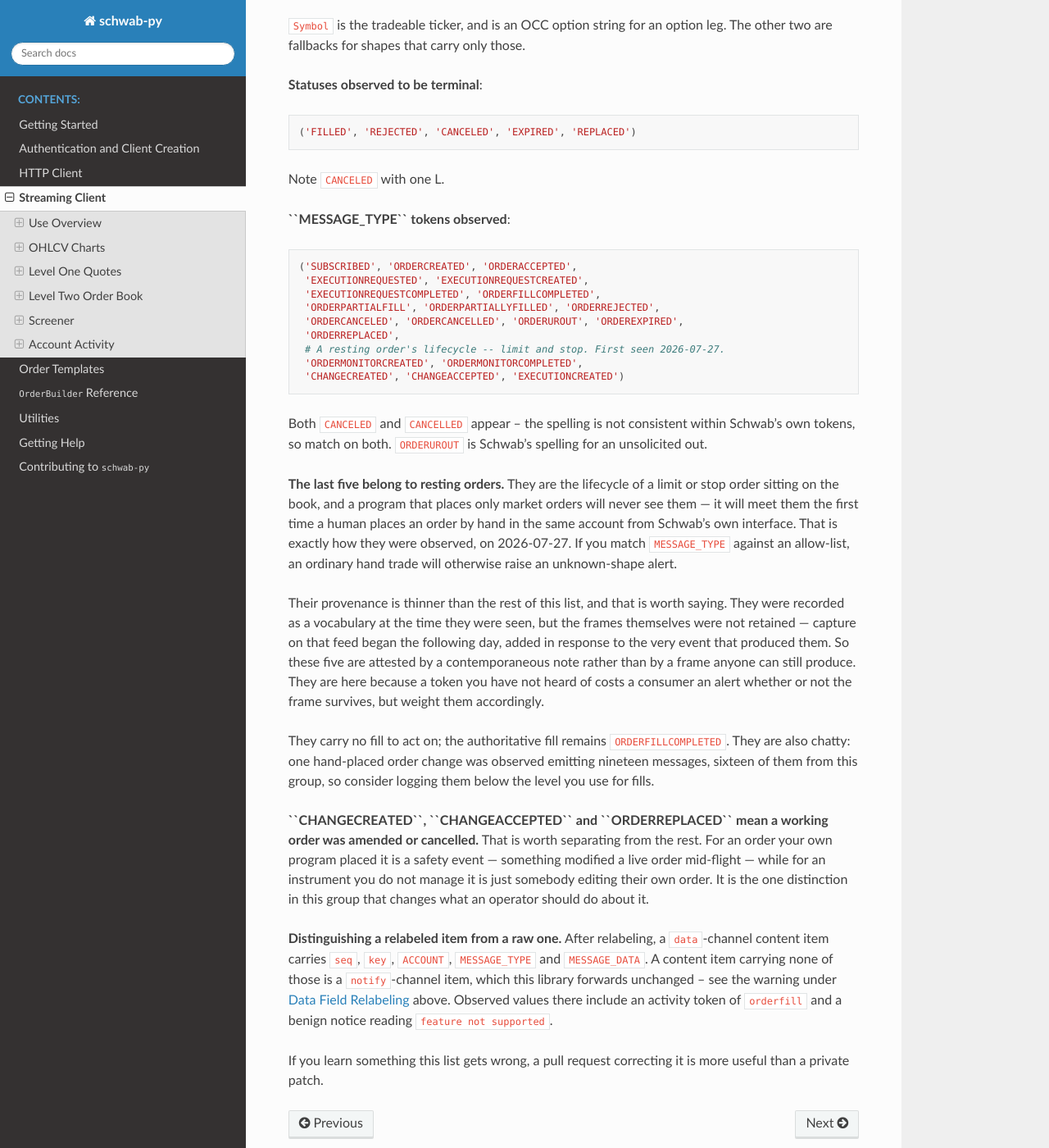
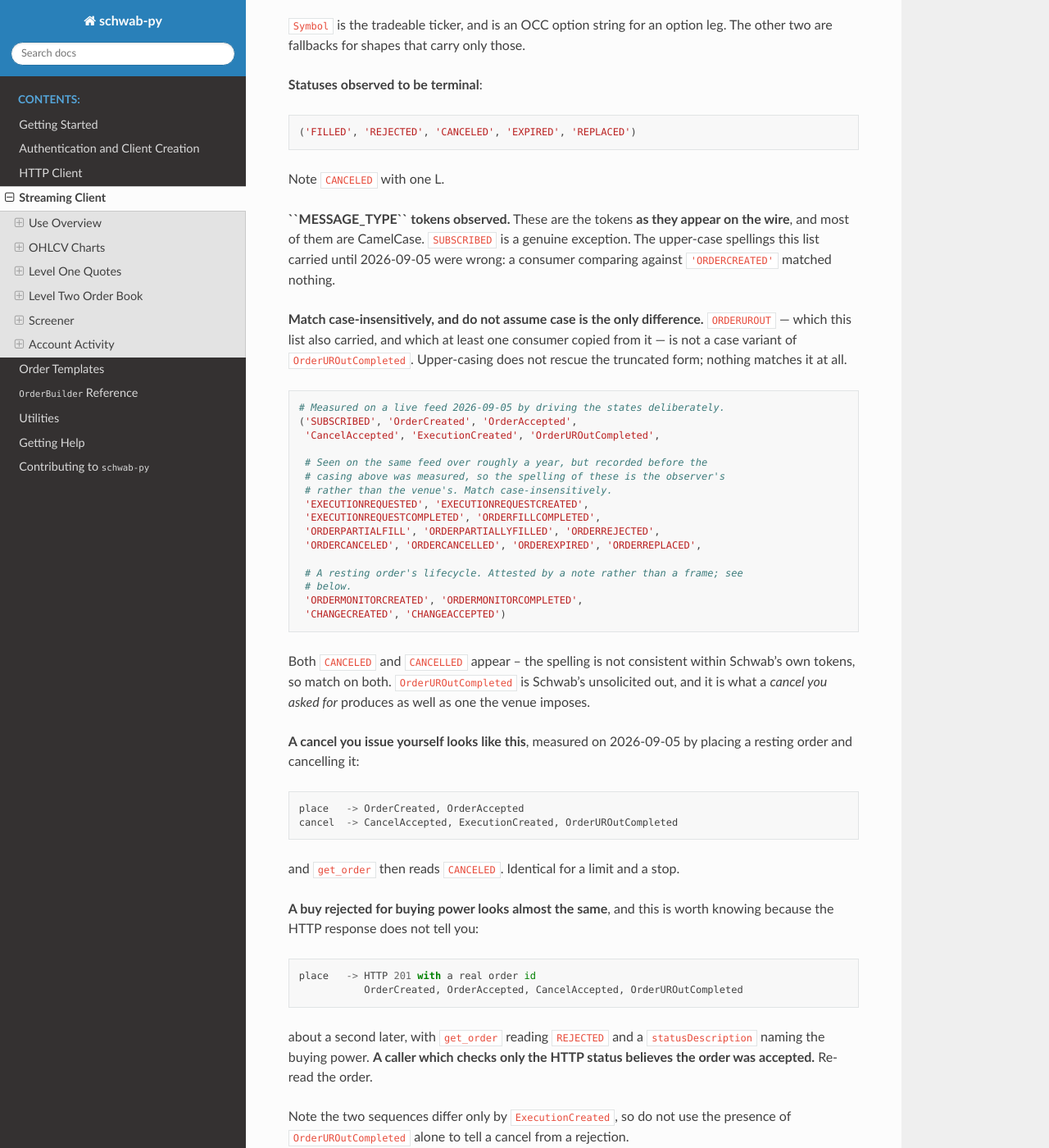
Before and after one commit to Hu1kSmash/schwab-py, a Sphinx documentation site: the page built from docs/streaming.rst, in a window 1280 px wide and 1400 px high, scrolled down 19170 px. Shown: the whole window at 82% size. Built offline with Sphinx 7.4.7 and the Read the Docs theme 3.1.0, drawn with Linux system fonts in a browser that asks for light colours.

Commit message:
Correct the ACCT_ACTIVITY token casing from measurement
Driven deliberately against a live account on 2026-09-05, with the operator's
authorisation and the downstream daemon stopped: place a resting order, cancel
it, and read what the feed actually says.

The tokens are CamelCase on the wire. This list carried upper case, so a
consumer comparing against 'ORDERCREATED' matched nothing. SUBSCRIBED is a
genuine exception, which is what made the rest look plausible.

Worse than case: ORDERUROUT is not a case variant of OrderUROutCompleted.
Upper-casing does not rescue the truncated form. A downstream consumer had
copied that token from this list, and it would have alerted on an ordinary
cancel -- so the error propagated out of here and back.

CancelAccepted and ExecutionCreated were absent from the list entirely.

Also recorded, because the HTTP response does not tell you: a buy rejected for
buying power returns 201 with a real order id and only reads REJECTED about a
second later. Its push sequence differs from a cancel you issued yourself by
exactly one token, ExecutionCreated, so the presence of OrderUROutCompleted
does not distinguish them.

The tokens whose casing predates this measurement are marked as the observer's
spelling rather than the venue's, and the guidance is to match
case-insensitively while not assuming case is the only difference.

Raw frames and method are in ../observations/2026-09-05-acct-activity-case.md.

```diff
--- a/docs/streaming.rst
+++ b/docs/streaming.rst
@@ -779,23 +779,60 @@ leg. The other two are fallbacks for shapes that carry only those.
 
 Note ``CANCELED`` with one L.
 
-**``MESSAGE_TYPE`` tokens observed**:
+**``MESSAGE_TYPE`` tokens observed.** These are the tokens **as they appear on
+the wire**, and most of them are CamelCase. ``SUBSCRIBED`` is a genuine
+exception. The upper-case spellings this list carried until 2026-09-05 were
+wrong: a consumer comparing against ``'ORDERCREATED'`` matched nothing.
+
+**Match case-insensitively, and do not assume case is the only difference.**
+``ORDERUROUT`` --- which this list also carried, and which at least one consumer
+copied from it --- is not a case variant of ``OrderUROutCompleted``. Upper-casing
+does not rescue the truncated form; nothing matches it at all.
 
 .. code-block:: python
 
-  ('SUBSCRIBED', 'ORDERCREATED', 'ORDERACCEPTED',
+  # Measured on a live feed 2026-09-05 by driving the states deliberately.
+  ('SUBSCRIBED', 'OrderCreated', 'OrderAccepted',
+   'CancelAccepted', 'ExecutionCreated', 'OrderUROutCompleted',
+
+   # Seen on the same feed over roughly a year, but recorded before the
+   # casing above was measured, so the spelling of these is the observer's
+   # rather than the venue's. Match case-insensitively.
    'EXECUTIONREQUESTED', 'EXECUTIONREQUESTCREATED',
    'EXECUTIONREQUESTCOMPLETED', 'ORDERFILLCOMPLETED',
    'ORDERPARTIALFILL', 'ORDERPARTIALLYFILLED', 'ORDERREJECTED',
-   'ORDERCANCELED', 'ORDERCANCELLED', 'ORDERUROUT', 'ORDEREXPIRED',
-   'ORDERREPLACED',
-   # A resting order's lifecycle -- limit and stop. First seen 2026-07-27.
+   'ORDERCANCELED', 'ORDERCANCELLED', 'ORDEREXPIRED', 'ORDERREPLACED',
+
+   # A resting order's lifecycle. Attested by a note rather than a frame; see
+   # below.
    'ORDERMONITORCREATED', 'ORDERMONITORCOMPLETED',
-   'CHANGECREATED', 'CHANGEACCEPTED', 'EXECUTIONCREATED')
+   'CHANGECREATED', 'CHANGEACCEPTED')
 
 Both ``CANCELED`` and ``CANCELLED`` appear -- the spelling is not consistent
-within Schwab's own tokens, so match on both. ``ORDERUROUT`` is Schwab's
-spelling for an unsolicited out.
+within Schwab's own tokens, so match on both. ``OrderUROutCompleted`` is
+Schwab's unsolicited out, and it is what a *cancel you asked for* produces as
+well as one the venue imposes.
+
+**A cancel you issue yourself looks like this**, measured on 2026-09-05 by
+placing a resting order and cancelling it::
+
+  place   -> OrderCreated, OrderAccepted
+  cancel  -> CancelAccepted, ExecutionCreated, OrderUROutCompleted
+
+and ``get_order`` then reads ``CANCELED``. Identical for a limit and a stop.
+
+**A buy rejected for buying power looks almost the same**, and this is worth
+knowing because the HTTP response does not tell you::
+
+  place   -> HTTP 201 with a real order id
+             OrderCreated, OrderAccepted, CancelAccepted, OrderUROutCompleted
+
+about a second later, with ``get_order`` reading ``REJECTED`` and a
+``statusDescription`` naming the buying power. **A caller which checks only the
+HTTP status believes the order was accepted.** Re-read the order.
+
+Note the two sequences differ only by ``ExecutionCreated``, so do not use the
+presence of ``OrderUROutCompleted`` alone to tell a cancel from a rejection.
 
 **The last five belong to resting orders.** They are the lifecycle of a limit or
 stop order sitting on the book, and a program that places only market orders
```
Also changed, not shown: CHANGELOG.md (+17 -0 lines).
